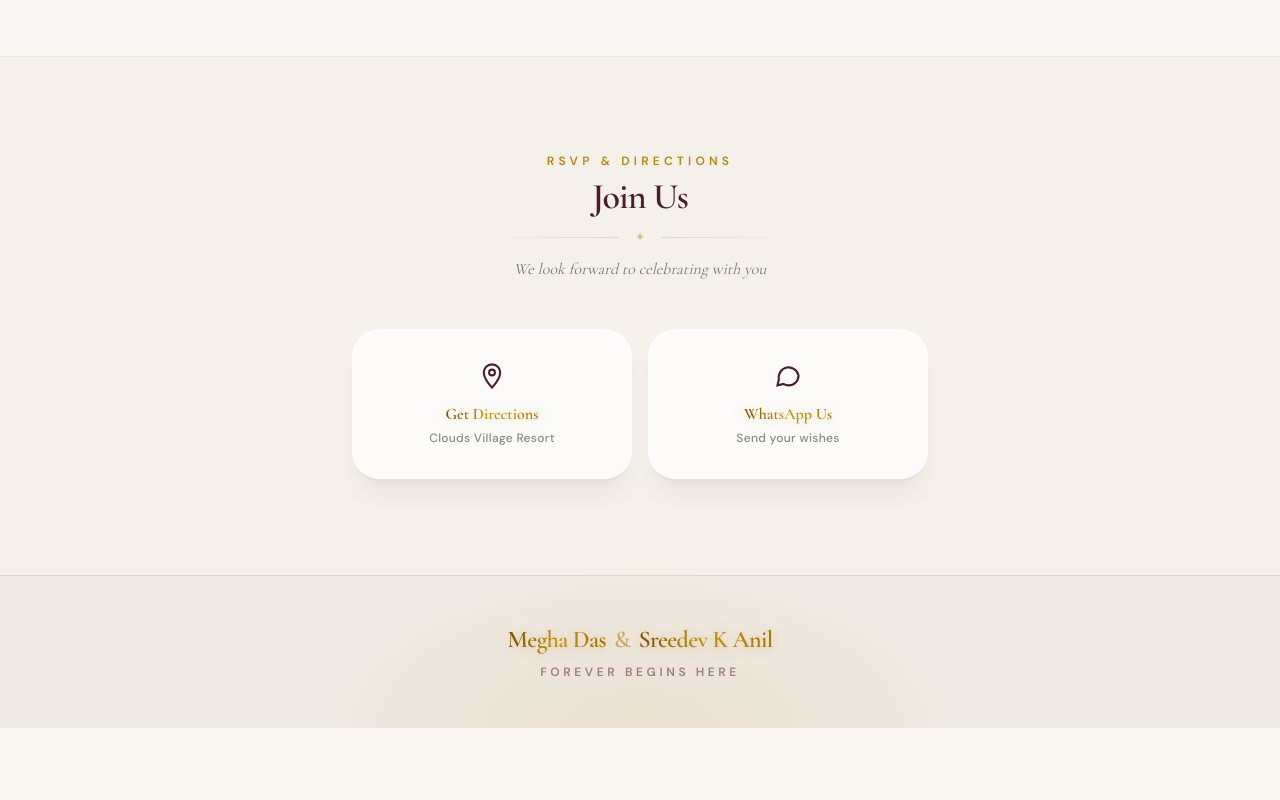
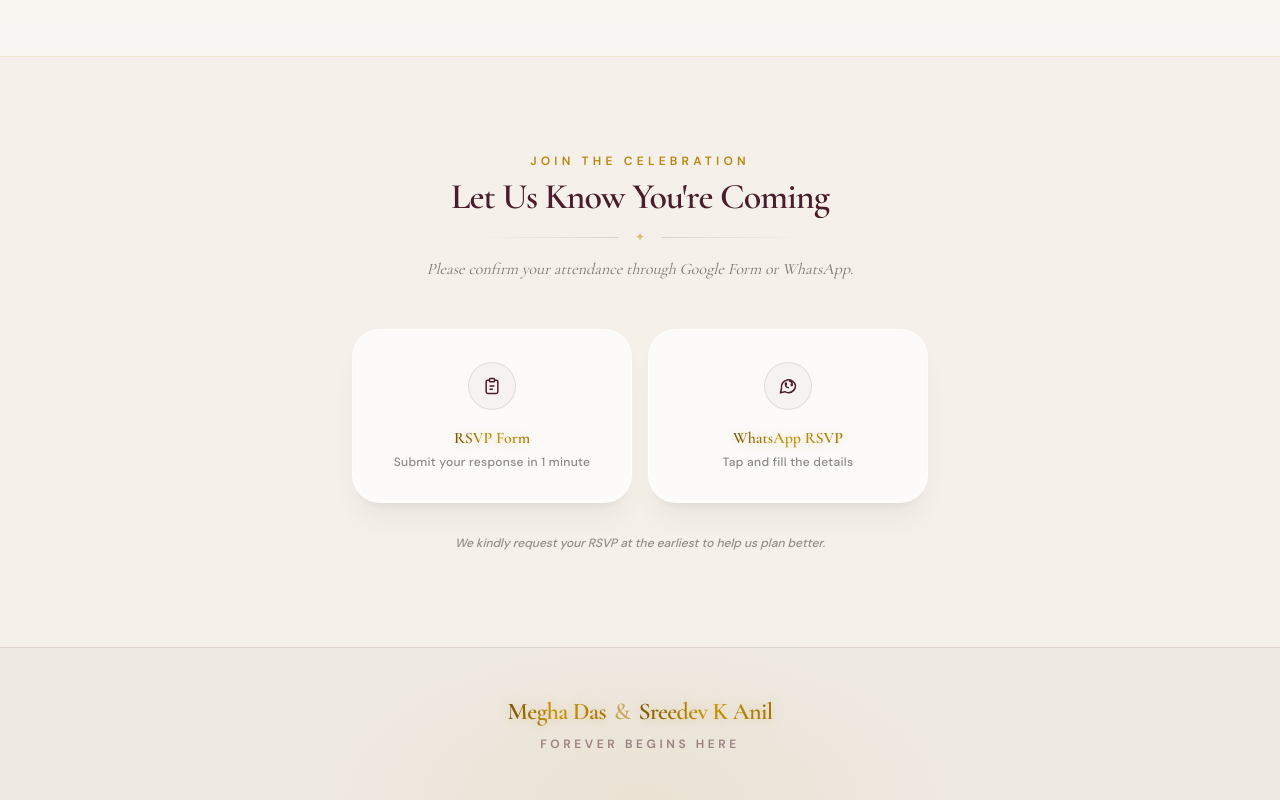
Before and after one commit to me-sujith/wedding-invitation, a Next.js app: page / in a window 1280 px wide. Shown: the part 4223-5023 px from the top of the page. Before the commit the page ends 4951 px from the top, so only its background shows below. Built offline with nearby package versions, Linux system fonts and the light colour scheme.

Commit message:
Update RSVP section with new labels and links for improved clarity and user experience

```diff
--- a/src/app/page.tsx
+++ b/src/app/page.tsx
@@ -368,7 +368,7 @@ export default function Home() {
 
       {/* Join */}
       <section className="mx-auto max-w-5xl px-6 py-24 text-center sm:px-8">
-        <p className="text-xs font-semibold uppercase tracking-[0.35em] text-gold">RSVP & directions</p>
+        <p className="text-xs font-semibold uppercase tracking-[0.35em] text-gold">{c.join.sectionLabel}</p>
         <h2 className="mt-2 font-display text-3xl font-semibold tracking-tight text-wine sm:text-4xl">{c.join.heading}</h2>
         <div className="mx-auto mt-3 flex items-center gap-4 max-w-xs">
           <span className="flex-1 h-px bg-gradient-to-r from-transparent to-wine/15" aria-hidden />
@@ -376,28 +376,42 @@ export default function Home() {
           <span className="flex-1 h-px bg-gradient-to-l from-transparent to-wine/15" aria-hidden />
         </div>
         <p className="mx-auto mt-3 max-w-lg font-display italic text-ink/55">{c.join.subheading}</p>
-        <div className="mx-auto mt-12 flex max-w-xl flex-col gap-4 sm:flex-row sm:justify-center">
+        <div className="mx-auto mt-12 grid max-w-xl grid-cols-1 gap-4 sm:grid-cols-2">
+          {/* RSVP Form */}
           <a
-            href={c.join.directions.href}
+            href={c.join.rsvp.href}
             target="_blank"
             rel="noopener noreferrer"
-            className="glass-card group inline-flex flex-1 flex-col items-center justify-center px-8 py-8 transition hover:border-gold/40 hover:shadow-glow"
+            className="glass-card group flex flex-col items-center justify-center px-6 py-8 transition hover:border-gold/40"
           >
-            <svg className="h-7 w-7 text-wine transition group-hover:scale-110" viewBox="0 0 24 24" fill="none" stroke="currentColor" strokeWidth="1.8" aria-hidden><path d="M12 2C8.13 2 5 5.13 5 9c0 5.25 7 13 7 13s7-7.75 7-13c0-3.87-3.13-7-7-7z"/><circle cx="12" cy="9" r="2.5"/></svg>
-            <span className="mt-3 font-display text-base font-semibold gold-gradient-text">{c.join.directions.label}</span>
-            <span className="mt-1 text-xs font-medium tracking-wide text-ink/50">{c.join.directions.venueShort}</span>
+            <span className="flex h-12 w-12 items-center justify-center rounded-full border border-wine/10 bg-wine/[0.04] transition group-hover:bg-wine/[0.08]">
+              <svg className="h-5 w-5 text-wine" viewBox="0 0 24 24" fill="none" stroke="currentColor" strokeWidth="1.8" aria-hidden>
+                <path d="M9 5H7a2 2 0 0 0-2 2v12a2 2 0 0 0 2 2h10a2 2 0 0 0 2-2V7a2 2 0 0 0-2-2h-2"/>
+                <rect x="9" y="3" width="6" height="4" rx="1"/>
+                <path d="M9 12h6M9 16h4"/>
+              </svg>
+            </span>
+            <span className="mt-4 font-display text-base font-semibold gold-gradient-text">{c.join.rsvp.label}</span>
+            <span className="mt-1 text-xs font-medium tracking-wide text-ink/50">{c.join.rsvp.sublabel}</span>
           </a>
+          {/* WhatsApp RSVP */}
           <a
-            href={`https://wa.me/${c.join.whatsapp.phoneE164}`}
+            href={`https://wa.me/${c.join.whatsapp.phoneE164}?text=${encodeURIComponent(c.join.whatsapp.prefillText)}`}
             target="_blank"
             rel="noopener noreferrer"
-            className="glass-card group inline-flex flex-1 flex-col items-center justify-center px-8 py-8 transition hover:border-gold/40 hover:shadow-glow"
+            className="glass-card group flex flex-col items-center justify-center px-6 py-8 transition hover:border-gold/40"
           >
-            <svg className="h-7 w-7 text-wine transition group-hover:scale-110" viewBox="0 0 24 24" fill="none" stroke="currentColor" strokeWidth="1.8" aria-hidden><path d="M21 11.5A8.38 8.38 0 0 1 12.5 20a8.5 8.5 0 0 1-4.36-1.19L3 20l1.19-5.14A8.5 8.5 0 1 1 21 11.5z"/></svg>
-            <span className="mt-3 font-display text-base font-semibold gold-gradient-text">{c.join.whatsapp.label}</span>
+            <span className="flex h-12 w-12 items-center justify-center rounded-full border border-wine/10 bg-wine/[0.04] transition group-hover:bg-wine/[0.08]">
+              <svg className="h-5 w-5 text-wine" viewBox="0 0 24 24" fill="none" stroke="currentColor" strokeWidth="1.8" aria-hidden>
+                <path d="M21 11.5A8.38 8.38 0 0 1 12.5 20a8.5 8.5 0 0 1-4.36-1.19L3 20l1.19-5.14A8.5 8.5 0 1 1 21 11.5z"/>
+                <path d="M9 10a.5.5 0 0 0 1 0V9a.5.5 0 0 0-1 0v1zm0 0c0 2.21 1.79 4 4 4m4-4a.5.5 0 0 0-1 0v1a.5.5 0 0 0 1 0v-1zm0 0c0-2.21-1.79-4-4-4"/>
+              </svg>
+            </span>
+            <span className="mt-4 font-display text-base font-semibold gold-gradient-text">{c.join.whatsapp.label}</span>
             <span className="mt-1 text-xs font-medium tracking-wide text-ink/50">{c.join.whatsapp.sublabel}</span>
           </a>
         </div>
+        <p className="mx-auto mt-8 max-w-sm text-xs font-medium italic text-ink/45">{c.join.note}</p>
       </section>
 
       <footer className="border-t border-wine/10 bg-wine/[0.03] py-12 text-center">
--- a/src/content/weddingContent.ts
+++ b/src/content/weddingContent.ts
@@ -187,19 +187,28 @@ export const weddingContent = {
   },
 
   join: {
-    heading: "Join Us",
-    subheading: "We look forward to celebrating with you",
+    sectionLabel: "Join the celebration",
+    heading: "Let Us Know You're Coming",
+    subheading: "Please confirm your attendance through Google Form or WhatsApp.",
+    note: "We kindly request your RSVP at the earliest to help us plan better.",
     directions: {
       label: "Get Directions",
       /** Full Google Maps URL or search URL */
       href: "https://maps.google.com/?q=Clouds+Village+Resort+Vannappuram+Kerala",
       venueShort: "Clouds Village Resort",
     },
+    rsvp: {
+      label: "RSVP Form",
+      sublabel: "Submit your response in 1 minute",
+      href: "https://forms.gle/EpckEV6rqWAmEDMo6",
+    },
     whatsapp: {
-      label: "WhatsApp Us",
-      sublabel: "Send your wishes",
+      label: "WhatsApp RSVP",
+      sublabel: "Tap and fill the details",
       /** E.164 without + e.g. 917560989490 */
       phoneE164: "917560989490",
+      prefillText:
+        "RSVP - Megha & Sreedev (May 10, 2026)\nName:\nPhone:\nNumber of guests attending (including me):\nFunctions attending (Wedding / Reception / Both):\nAny dietary preferences:",
     },
   },
 
```
